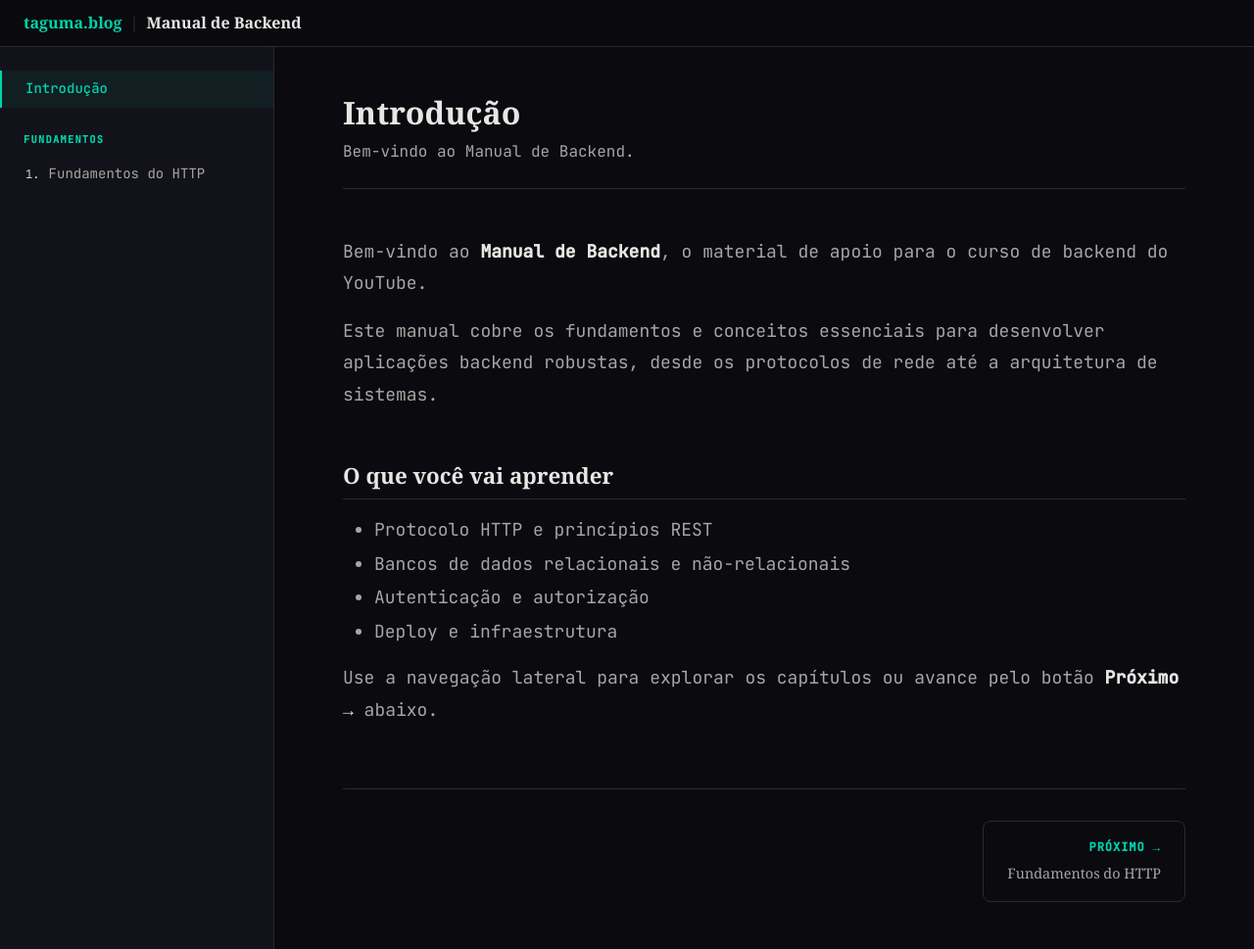
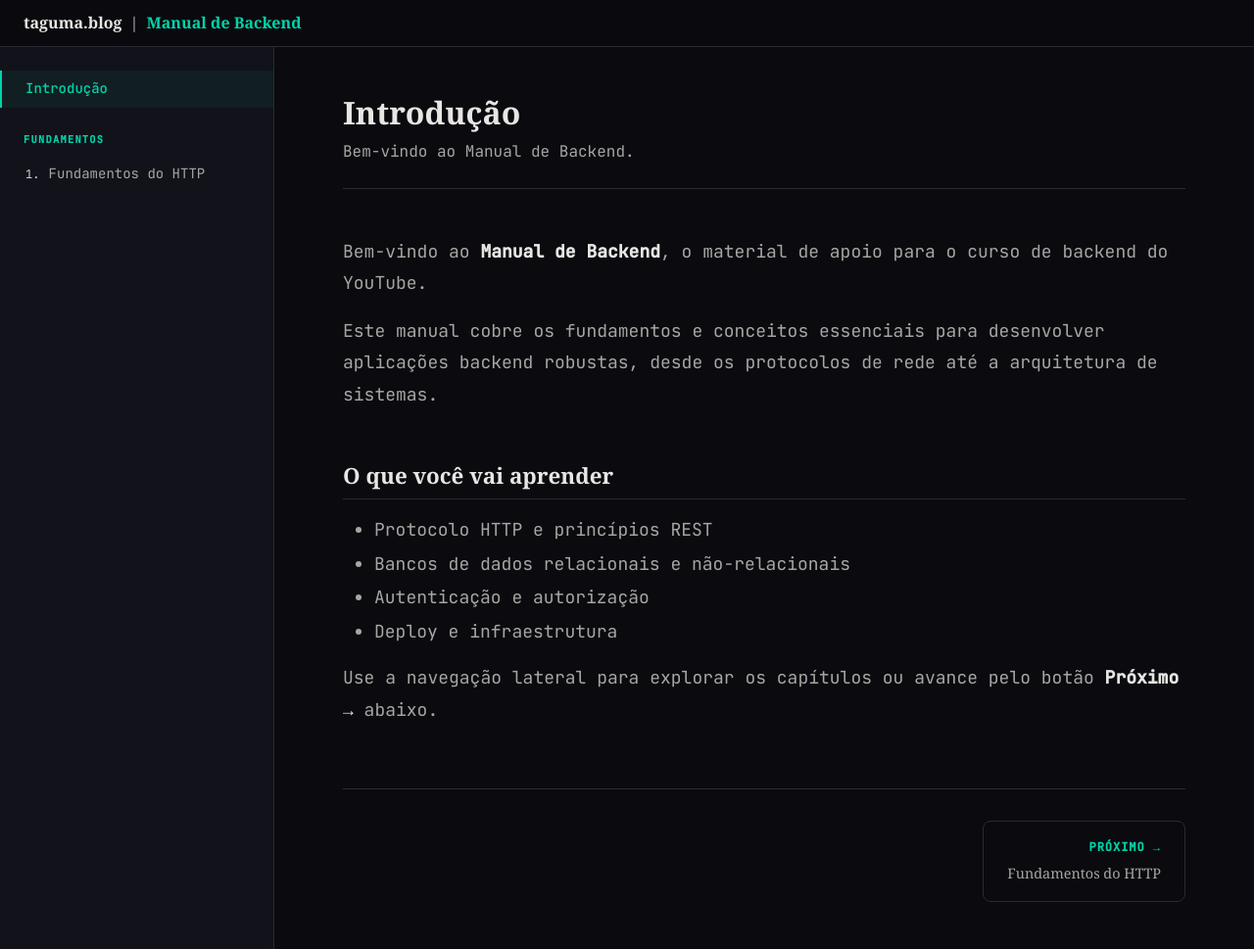
Before and after one commit to kundlatsch/taguma, a Jekyll site: the page built from _manual_backend/00-introducao.md, in a window 1280 px wide and 969 px high. Shown: the whole window at 98% size. Built offline with Jekyll 4.4.1, drawn with Linux system fonts in a browser that asks for light colours; some web fonts are replaced.

Commit message:
Update CSS

```diff
--- a/assets/css/main.css
+++ b/assets/css/main.css
@@ -1545,27 +1545,22 @@ code {
 }
 
 .manual-topbar-site {
-  color: var(--accent-primary);
-  text-decoration: none;
-  transition: var(--transition-fast);
-}
-
-.manual-topbar-site:hover {
-  opacity: 0.8;
-}
-
-.manual-topbar-sep {
-  color: var(--border-color);
-}
-
-.manual-topbar-manual {
   color: var(--text-primary);
   text-decoration: none;
   transition: var(--transition-fast);
 }
 
-.manual-topbar-manual:hover {
-  color: var(--accent-primary);
+.manual-topbar-site:hover {
+  color: var(--accent-primary);
+}
+
+.manual-topbar-sep {
+  color: var(--text-secondary);
+}
+
+.manual-topbar-manual {
+  color: var(--accent-primary);
+  text-decoration: none;
 }
 
 .manual-hamburger {
```
